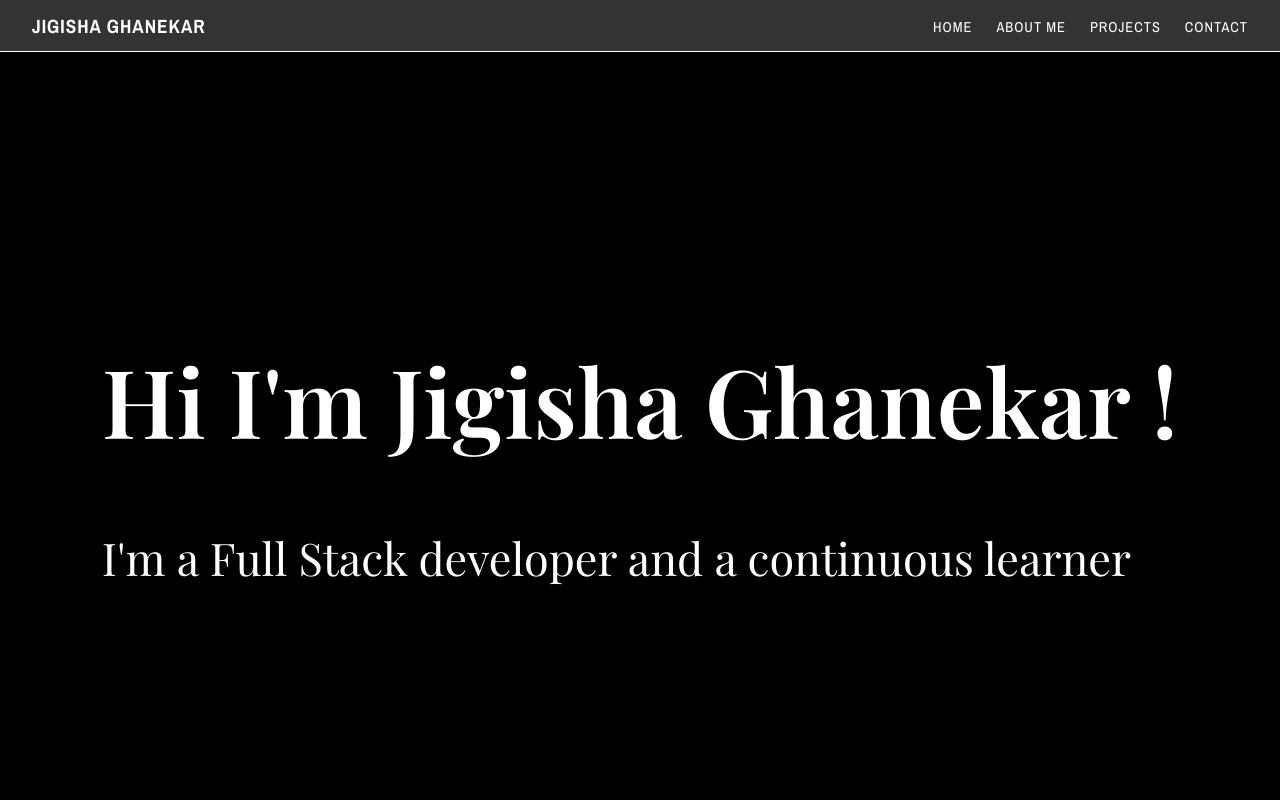
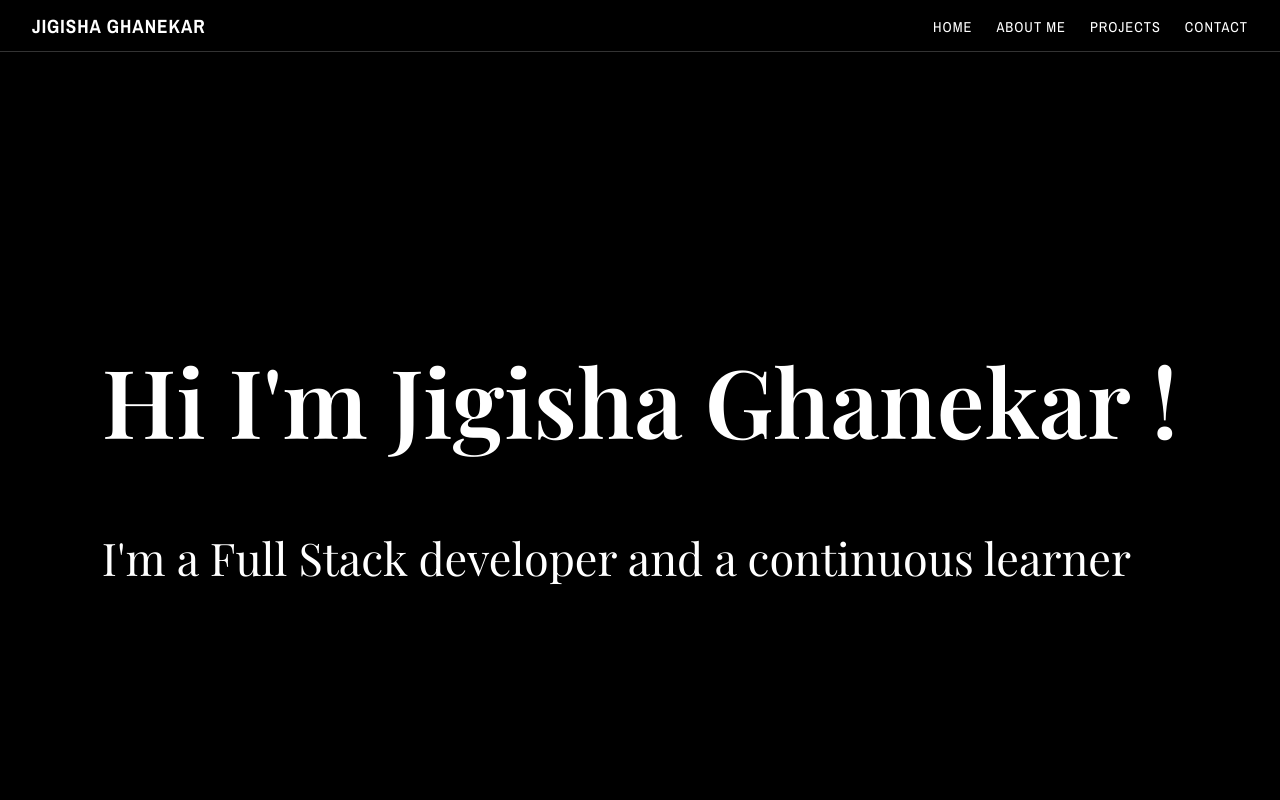
Before and after one commit to Jigisha15/Portfolio, a React (Create React App) app: page / in a window 1280 px wide. Shown: the top 800 px of the page. Built offline with nearby package versions, Linux system fonts and the light colour scheme.

Commit message:
navbar1.1

```diff
--- a/src/App.css
+++ b/src/App.css
@@ -9,7 +9,7 @@ body {
   padding: 0;
   max-width: 100vw;
   font-family: 'Playfair Display', serif;
-  /* background-color: #19181a; */
+  overflow-x: hidden;
   background-color: #000000;
 }
 
--- a/src/components/Navbar/Navbar.css
+++ b/src/components/Navbar/Navbar.css
@@ -6,10 +6,9 @@
   padding: 0 5rem 0;
   letter-spacing: 1px;
   text-transform: uppercase;
-  background-color: rgba(255,255,255,0.2);
-  /* backdrop-filter: blur(15px); */
+  background-color: #000000;
   color: white;
-  border-bottom: 1px solid white;
+  border-bottom: 1px solid rgba(255,255,255,0.2);
   display: flex;
   justify-content: space-between;
   align-items: center;
@@ -60,19 +59,19 @@
     padding: 0 2rem;
   }
   .name{
-    font-size: 1rem;
+    font-size: 1.2rem;
   }
   .navbar ul{
     gap: 1.5rem;
   }
   .nav-links{
-    font-size: 0.8rem;
+    font-size: 0.9rem;
   }
 }
 
 @media(min-width:768px){
   .navbar{
-    max-width: 100%;
+    max-width: 100vw;
     padding: 0 2rem;
   }
   .name{
@@ -82,15 +81,3 @@
     font-size: 0.9rem;
   }
 }
-
-/* @media(min-width:992px){
-
-}
-
-@media(min-width:1200px){
-
-}
-
-@media(min-width:1400px){
-
-} */
--- a/src/components/Navbar/Navbar.jsx
+++ b/src/components/Navbar/Navbar.jsx
@@ -1,11 +1,11 @@
 import './Navbar.css'
-import {  NavLink } from 'react-router-dom'
+import { NavLink } from 'react-router-dom'
 
 const Navbar = () => {
   return (
     <div className="navbar">
       <div className="name">
-        Jigisha <span className='surname'>Ghanekar</span>
+        Jigisha <span className="surname">Ghanekar</span>
       </div>
       <ul>
         <li>
```
